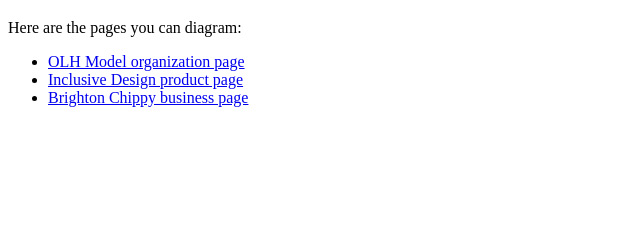
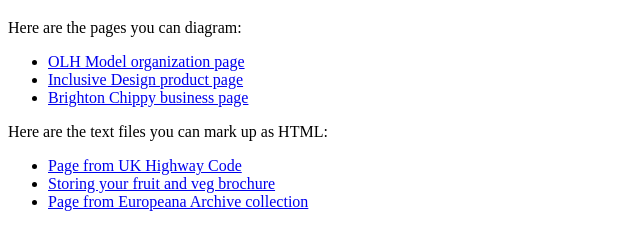
Before and after one commit to Birkbeck2/workshop-html-starter, a plain HTML site: page index.html in a window 1280 px wide. Shown: the part 61-310 px from the top of the page, without its empty margins (0-640 px from the left). Drawn offline with Linux system fonts and the light colour scheme.

Commit message:
Add text files

```diff
--- a/index.html
+++ b/index.html
@@ -17,5 +17,17 @@
         <a href="brighton-chippy.html">Brighton Chippy business page</a>
       </li>
     </ul>
+    <p>Here are the text files you can mark up as HTML:</p>
+    <ul>
+      <li>
+        <a href="hierarchy-of-users.txt">Page from UK Highway Code</a>
+      </li>
+      <li>
+        <a href="fruit-and-veg.txt">Storing your fruit and veg brochure</a>
+      </li>
+      <li>
+        <a href="trading-places.txt">Page from Europeana Archive collection</a>
+      </li>
+    </ul>
   </body>
 </html>
```
Also changed, not shown: fruit-and-veg.txt (added), hierarchy-of-users.txt (added), images/hotel-brittania-budapest.jpeg (added), images/laeken-le-restaurant-chinois.jpg (added), images/romanian-stores-in-dublin.jpeg (added), trading-places.txt (added), 1 other file.
